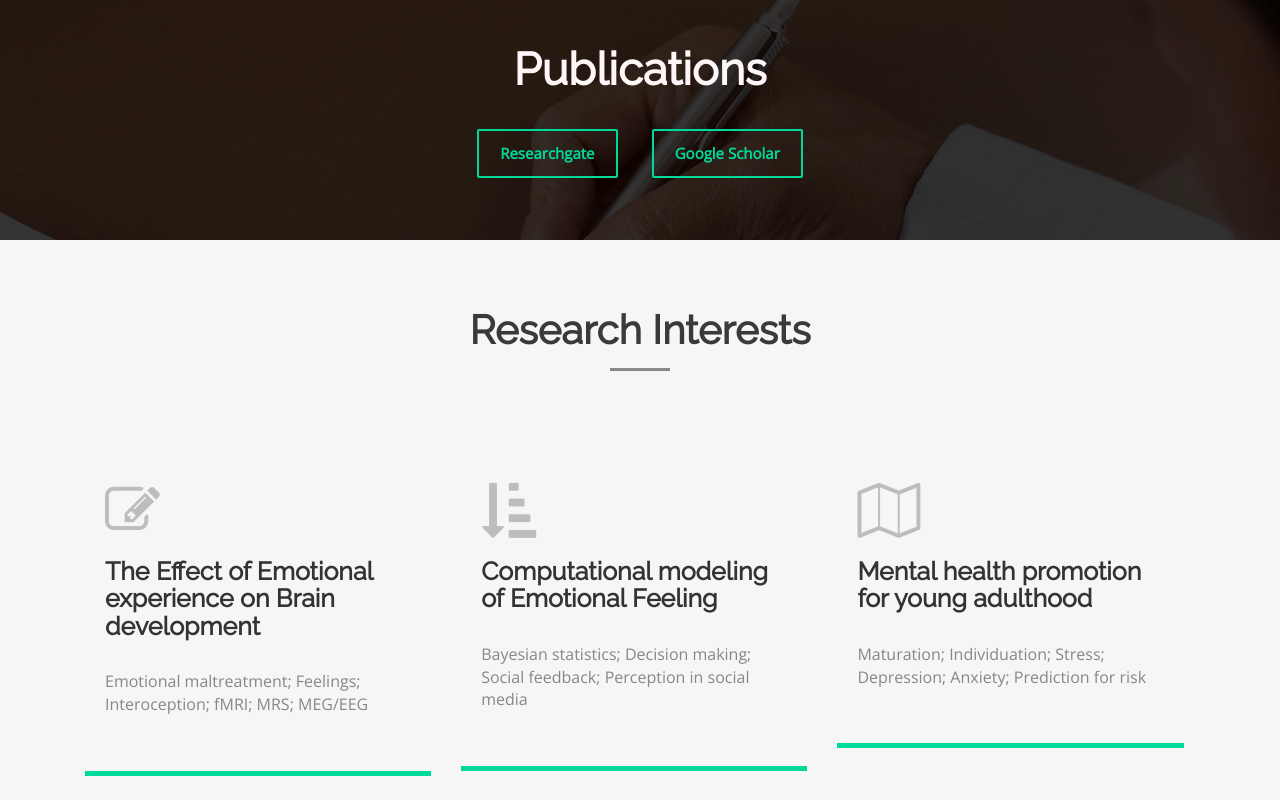
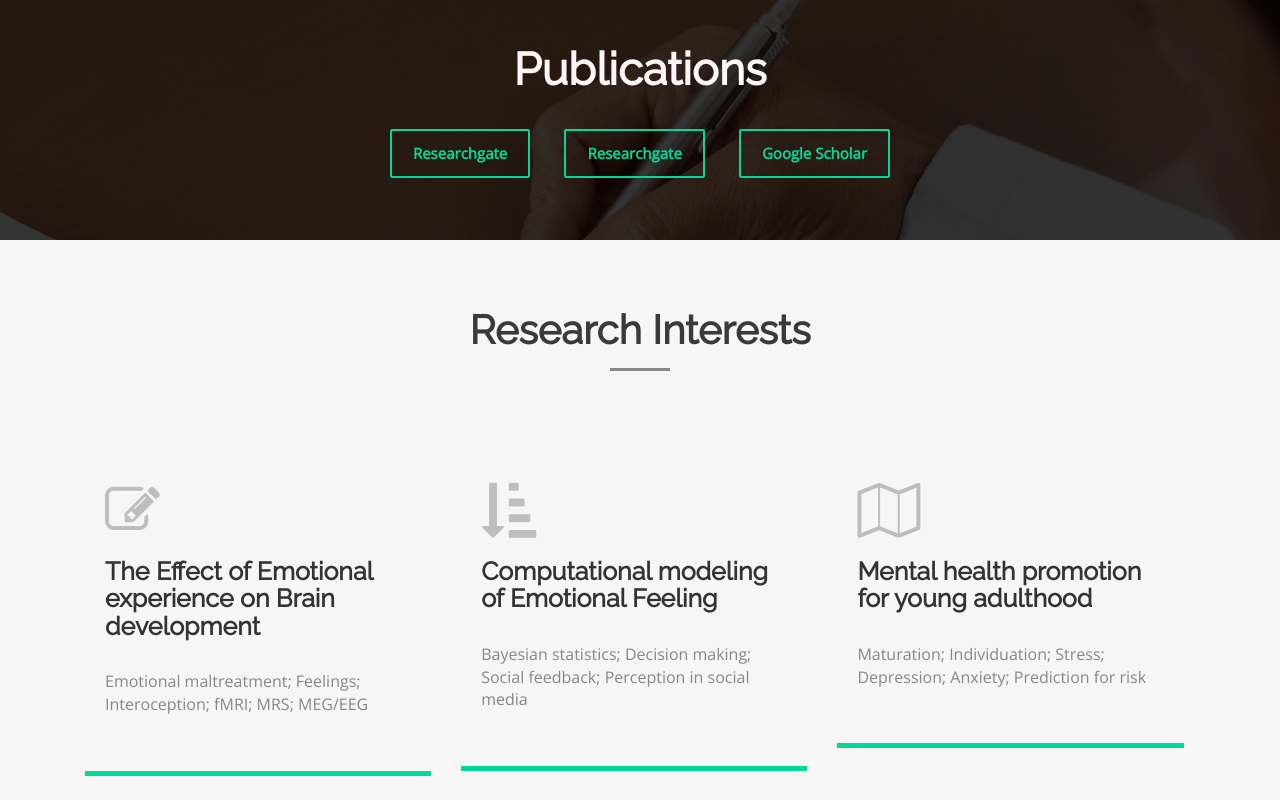
Before and after one commit to drshrink/drshrink.github.io, a plain HTML site: page index.html in a window 1280 px wide. Shown: the part 1760-2560 px from the top of the page. Drawn offline with nearby package versions, Linux system fonts and the light colour scheme.

Commit message:
add web address of publication list

```diff
--- a/index.html
+++ b/index.html
@@ -170,6 +170,7 @@
       <div class="container">
         <div class="call-to-content wow fadeInUp">
           <h2>Publications</h2>
+          <a href="https://sites.google.com/site/kaistclinicalneurosciencelab/home/publications" class="button button-default" data-text="List by Year"><span>Researchgate</span></a>
           <a href="https://www.researchgate.net/profile/Bumseok_Jeong" class="button button-default" data-text="Researchgate"><span>Researchgate</span></a>
           <a href="https://scholar.google.co.kr/citations?user=QPS28TAAAAAJ&hl=en&citsig=AMD79orI8lPiAHLe_7cVsNecAHBphgm-Qg" class="button button-default" data-text="Google Scholar"><span>Google Scholar</span></a>
         </div>
```
